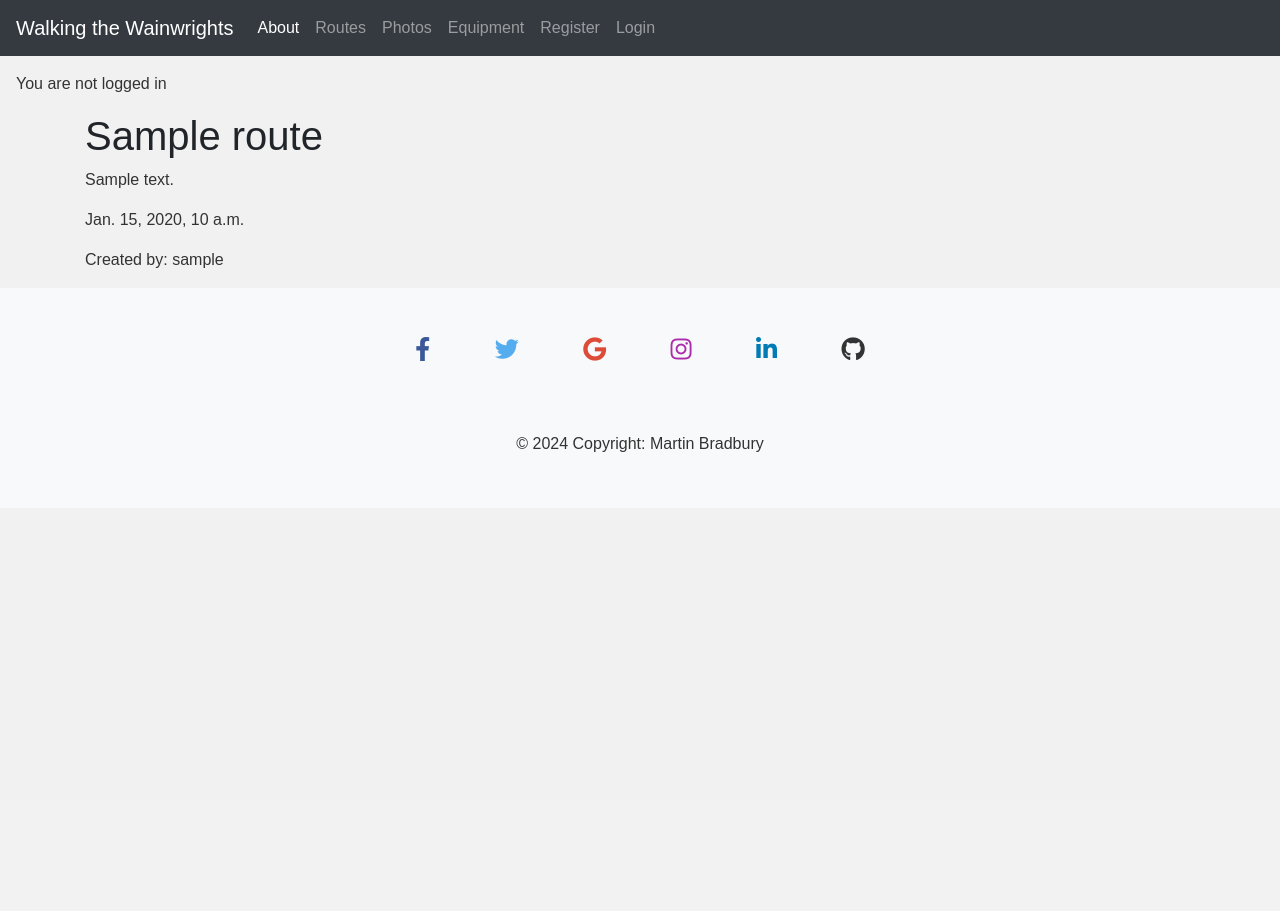
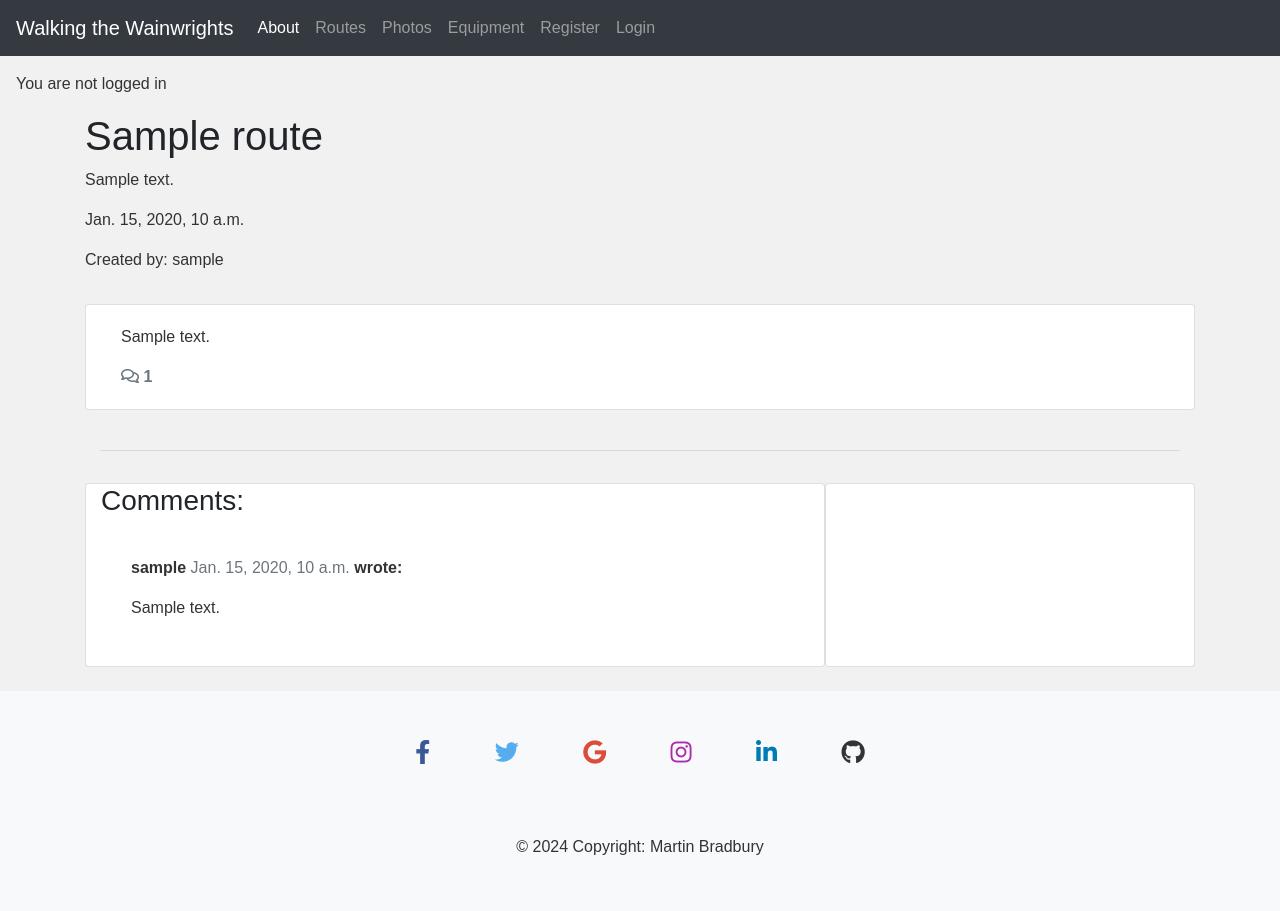
Before and after one commit to MartinBradbury/walking-the-wainwrights, a Django app: a page that uses routes/templates/routes/routes_detail.html in a window 1280 px wide. Before the commit the page ends 452 px from the top, so only its background shows below. Run offline with Django 5.2, Linux system fonts and the light colour scheme; tables that the repository leaves empty hold one stand-in row (values such as "Sample post"); some libraries are stand-ins or nearby versions.

Commit message:
added comment form, comments in views and comment form in route_details.html

```diff
--- /dev/null
+++ b/routes/forms.py
@@ -0,0 +1,8 @@
+from .models import Comment
+from django import forms
+
+
+class CommentForm(forms.ModelForm):
+    class Meta:
+        model = Comment
+        fields = ('body',)
--- a/routes/templates/routes/routes_detail.html
+++ b/routes/templates/routes/routes_detail.html
@@ -1,7 +1,9 @@
 {% extends 'base.html' %}
-{% load crispy_forms_tags %}
+
 
 {% block content %}
+
+{% load crispy_forms_tags %}
 
 <script type="text/javascript" src="{{ route.os_url }}"></script>
 
@@ -17,6 +19,71 @@
 
 </div>
 
+<div class="container">
+    <div class="row">
+        <div class="col card mb-4  mt-3 left  top">
+            <div class="card-body">
+                <!-- The post content goes inside the card-text. -->
+                <!-- Use the | safe filter inside the template tags -->
+                <p class="card-text ">
+                    {{ route.content | safe }}
+                </p>
+                <div class="row">
+                    <div class="col-1">
+                        {% with comment_count as total_comments %}
+                        <strong class="text-secondary"><i class="far fa-comments"></i>
+                            <!-- Our total_comments variable goes before the closing strong tag -->
+                            {{ total_comments }}</strong>
+                        {% endwith %}
+                    </div>
+                </div>
+            </div>
+        </div>
+    </div>
+    <div class="row">
+        <div class="col">
+            <hr>
+        </div>
+    </div>
+    <div class="row">
+        <div class="col-md-8 card mb-4  mt-3 ">
+            <h3>Comments:</h3>
+            <div class="card-body">
+                <!-- We want a for loop inside the empty control tags to iterate through each comment in comments -->
+                {% for comment in comments %}
+                <div class="comments" style="padding: 10px;">
+                    <p class="font-weight-bold">
+                        <!-- The commenter's name goes here. Check the model if you're not sure what that is -->
+                        {{ comment.author }}
+                        <span class=" text-muted font-weight-normal">
+                            <!-- The comment's created date goes here -->
+                            {{ comment.created_on }}
+                        </span> wrote:
+                    </p>
+                    <!-- The body of the comment goes before the | -->
+                    {{ comment.body | linebreaks }}
+                </div>
+                <!-- Our for loop ends here -->
+                {% endfor %}
+            </div>
+        </div>
+        <div class="col-md-4 card mb-4  mt-3 ">
+            <div class="card-body">
+                <!-- For later -->
+                {% if user.is_authenciated %}
+                <h3>Leave a Comment:</h3>
+                <p>Posting as: {{ user.username }}</p>
+                <form method="post" style="margin-top: 1.3em;">
+                    {{ comment_form | crispy }}
+                    {% csrf_token %}
+                    <button type="submit" class="btn btn-signup btn-lg">Submit</button>
+                </form>
+                {% endif %}
+            </div>
+        </div>
+    </div>
+</div>
+
 
 
 {% endblock %}
--- a/routes/views.py
+++ b/routes/views.py
@@ -2,6 +2,7 @@ from django.core.paginator import Paginator
 from django.shortcuts import render, get_object_or_404
 from django.views import View
 from .models import Route
+from .forms import CommentForm
 
 class Routes(View):
     def get(self, request):
@@ -14,4 +15,14 @@ class Routes(View):
 class RoutesDetail(View):
     def get(self, request, slug):
         route = get_object_or_404(Route, slug=slug)
-        return render(request, 'routes/routes_detail.html', {'route': route})
+        comments = route.comments.all()
+        comment_count = route.comments.filter(approved=True).count()
+
+        return render(request, 'routes/routes_detail.html',
+        {
+            'route': route,
+            'comments': comments,
+            'comment_count':comment_count,
+            'comment_form':CommentForm(),
+            },
+        )
--- a/walking_wainwrights/settings.py
+++ b/walking_wainwrights/settings.py
@@ -54,8 +54,8 @@ INSTALLED_APPS = [
 ]
 
 SITE_ID = 1
-LOGIN_REDIRECT_URL = '/routes/'
-LOGOUT_REDIRECT_URL = '/routes/'
+LOGIN_REDIRECT_URL = '/'
+LOGOUT_REDIRECT_URL = '/'
 
 CRISPY_ALLOWED_TEMPLATE_PACKS = "bootstrap5"
 CRISPY_TEMPLATE_PACK = "bootstrap5"
```
